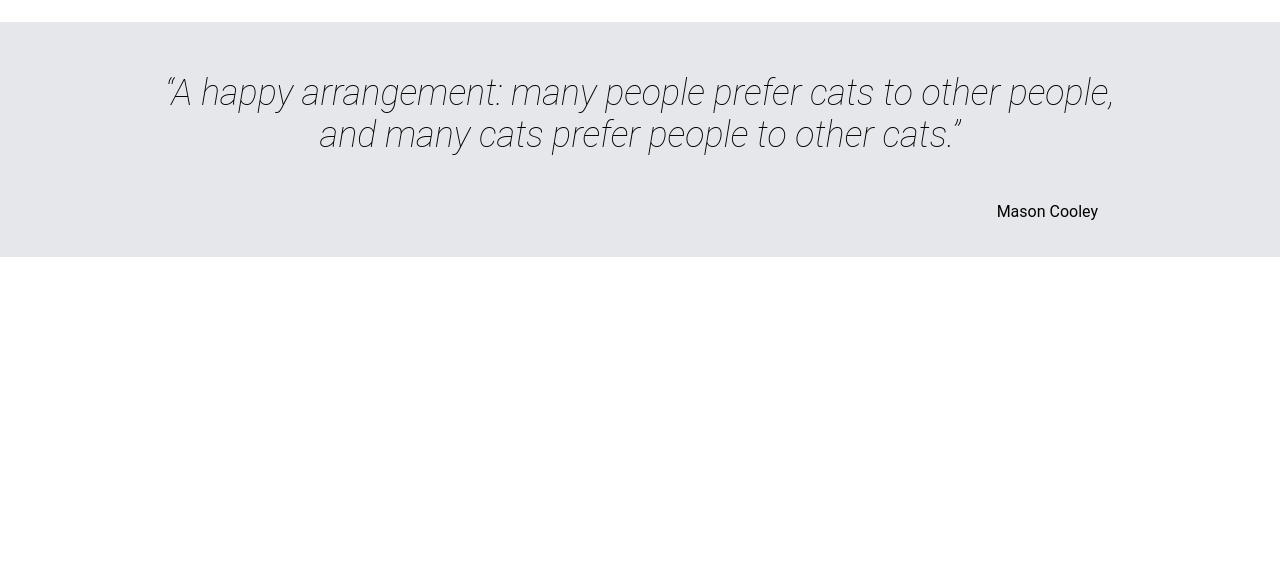
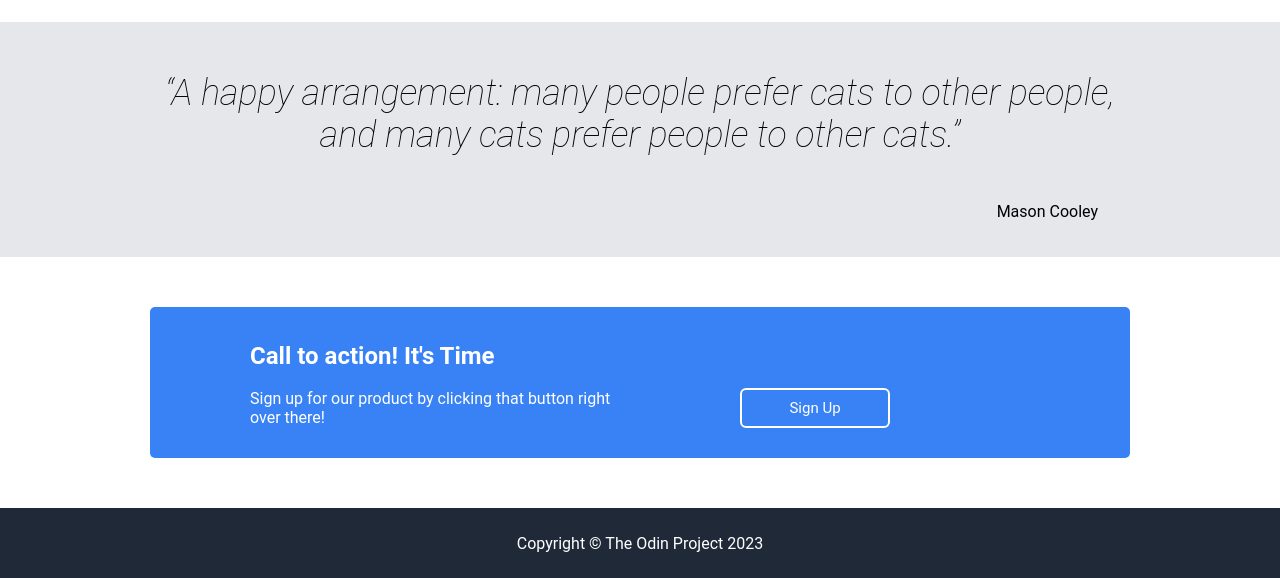
Before and after one commit to LesMers/Landing-Page, a plain HTML site: page index.html in a window 1280 px wide. Shown: the part 716-1294 px from the top of the page. Before the commit the page ends 973 px from the top, so only its background shows below. Drawn offline with Linux system fonts and the light colour scheme.

Commit message:
Final Commit

```diff
--- a/index.html
+++ b/index.html
@@ -60,6 +60,21 @@
         <h2>“A happy arrangement: many people prefer cats to other people, and many cats prefer people to other cats.” </h2>
             <p>Mason Cooley</p>
     </div>
+
+    <div class="cta-container">
+        <div class="cta cta-text">
+            <h2>Call to action! It's Time</h2>
+            <p>Sign up for our product by clicking that button right over there!</p>
+        </div>
+        <div class="cta cta-button">
+            <button type="button">Sign Up</button>
+        </div>
+    </div>
+
+    <div class="footer">
+        <p>Copyright © The Odin Project 2023</p>
+    </div>
+</div>
 </body>
 </body>
 </html>
--- a/style.css
+++ b/style.css
@@ -127,3 +127,49 @@ img {
     justify-content: flex-end;
     margin-right: 2rem;
 }
+
+/* CTA Part */
+
+.cta-container {
+    display: flex;
+    align-items: center;
+    background-color: #3882F6 ;
+    margin: 50px 150px;
+    padding: 15px 100px;
+    border-radius: 5px;
+}
+
+.cta {
+    flex: 1;
+}
+
+.cta-text {
+text-align: left;
+}
+
+.cta-text  {
+    color: #fff;
+}
+
+.cta-button button {
+    color: #fff;
+    font-family: 'Roboto', arial;
+    border: 2px solid #fff;
+    font-size: 15px;
+    justify-items: end;
+    margin-left: 100px;
+    margin-top: 50px;
+}
+
+/* Footer Part */
+
+.footer {
+    background-color: #1F2937;
+    color: #fff;
+    width: 100%;
+    height: 50px;
+    padding: 10px 0px;
+
+
+
+}
```
